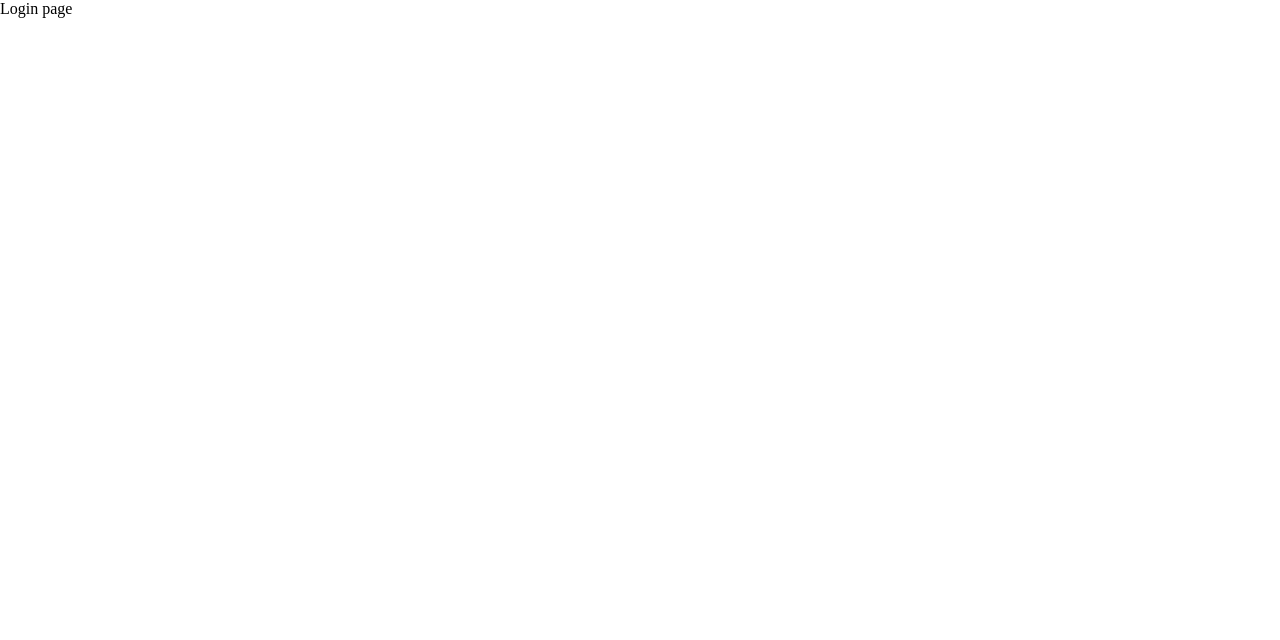
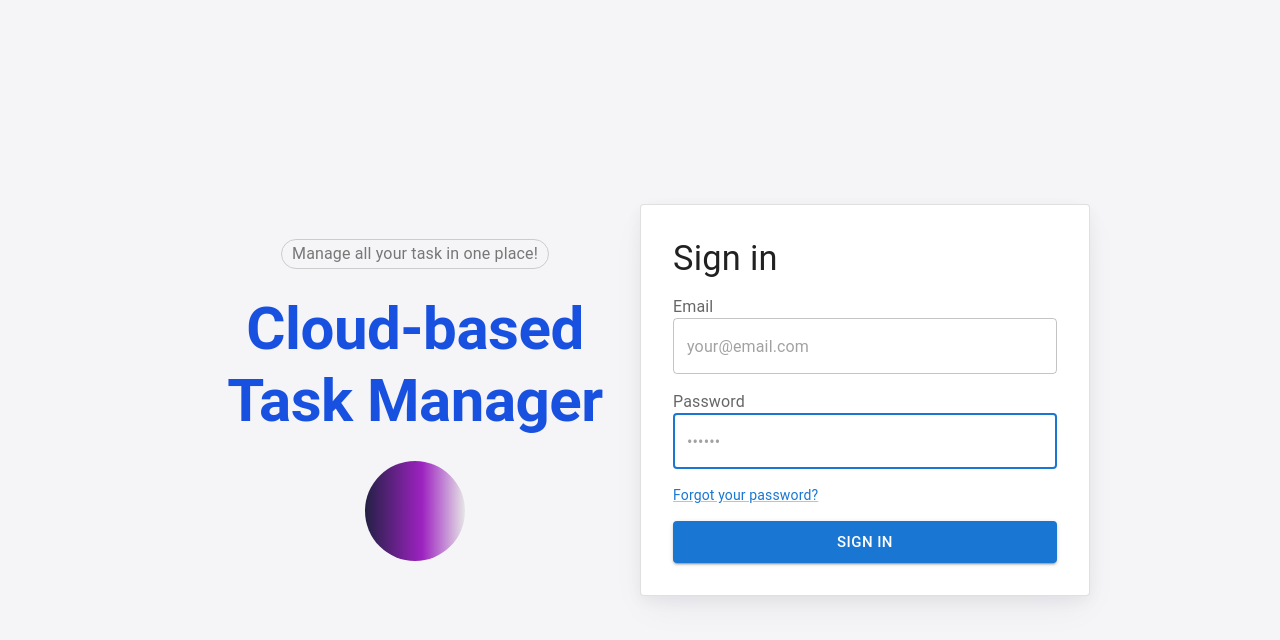
Before and after one commit to hac1yev/task-manager-app, a Next.js app: page /login in a window 1280 px wide. Shown: the top 640 px of the page. Built offline with nearby package versions, Linux system fonts and the light colour scheme; a web font is replaced by a local one.

Commit message:
login ui

```diff
--- a/app/(auth)/login/page.tsx
+++ b/app/(auth)/login/page.tsx
@@ -1,8 +1,7 @@
+import LoginWrapper from "@/components/Login/LoginWrapper";
 
 export default function Login() {
     return (
-      <div>
-        Login page
-      </div>
+      <LoginWrapper />
     );
   };
--- /dev/null
+++ b/components/Login/Login.css
@@ -0,0 +1,14 @@
+.login-round {
+    width: 100px;
+    height: 100px;
+    border-radius: 50%;
+    background: rgb(4,1,42);
+    background: linear-gradient(90deg, rgba(4,1,42,0.8688725490196079) 0%, rgba(157,34,193,1) 57%, rgba(230,230,230,1) 100%);
+}
+
+.login-manage {
+    color: #777;
+    border: 1px solid #ccc;
+    border-radius: 20px;
+    padding: 2px 10px;
+}
--- /dev/null
+++ b/components/Login/LoginContent.tsx
@@ -0,0 +1,20 @@
+import * as React from 'react';
+import Box from '@mui/material/Box';
+import Stack from '@mui/material/Stack';
+import Typography from '@mui/material/Typography';
+
+export default function LoginContent() {
+  return (
+    <Stack
+      sx={{ flexDirection: 'column', alignItems: 'center', alignSelf: 'center', gap: 3, maxWidth: 450 }}
+    >
+      <Typography className="flex-center login-manage">
+        Manage all your task in one place!
+      </Typography>
+      <Typography variant="h2" sx={{ textAlign: 'center', color: '#1851DF', fontWeight: 700 }}>
+        Cloud-based Task Manager
+      </Typography>
+      <Box className="login-round"></Box>
+    </Stack>
+  );
+}
--- /dev/null
+++ b/components/Login/LoginWrapper.tsx
@@ -0,0 +1,159 @@
+"use client";
+
+import * as React from 'react';
+import Box from '@mui/material/Box';
+import Button from '@mui/material/Button';
+import MuiCard from '@mui/material/Card';
+import FormLabel from '@mui/material/FormLabel';
+import FormControl from '@mui/material/FormControl';
+import Link from '@mui/material/Link';
+import TextField from '@mui/material/TextField';
+import Typography from '@mui/material/Typography';
+import { styled } from '@mui/material/styles';
+import Grid from '@mui/material/Grid2';
+import LoginContent from './LoginContent';
+import './Login.css';
+
+const Card = styled(MuiCard)(({ theme }) => ({
+  display: 'flex',
+  flexDirection: 'column',
+  alignSelf: 'center',
+  width: '100%',
+  padding: theme.spacing(4),
+  gap: theme.spacing(2),
+  boxShadow:
+    'hsla(220, 30%, 5%, 0.05) 0px 5px 15px 0px, hsla(220, 25%, 10%, 0.05) 0px 15px 35px -5px',
+  [theme.breakpoints.up('sm')]: {
+    width: '450px',
+  },
+  ...theme.applyStyles('dark', {
+    boxShadow:
+      'hsla(220, 30%, 5%, 0.5) 0px 5px 15px 0px, hsla(220, 25%, 10%, 0.08) 0px 15px 35px -5px',
+  }),
+}));
+
+export default function LoginWrapper() {
+  const [emailError, setEmailError] = React.useState(false);
+  const [emailErrorMessage, setEmailErrorMessage] = React.useState('');
+  const [passwordError, setPasswordError] = React.useState(false);
+  const [passwordErrorMessage, setPasswordErrorMessage] = React.useState('');
+  const [open, setOpen] = React.useState(false);
+
+  const handleClickOpen = () => {
+    setOpen(true);
+  };
+
+  const handleClose = () => {
+    setOpen(false);
+  };
+
+  const handleSubmit = (event: React.FormEvent<HTMLFormElement>) => {
+    event.preventDefault();
+    const data = new FormData(event.currentTarget);
+    console.log({
+      email: data.get('email'),
+      password: data.get('password'),
+    });
+  };
+
+  const validateInputs = () => {
+    const email = document.getElementById('email') as HTMLInputElement;
+    const password = document.getElementById('password') as HTMLInputElement;
+
+    let isValid = true;
+
+    if (!email.value || !/\S+@\S+\.\S+/.test(email.value)) {
+      setEmailError(true);
+      setEmailErrorMessage('Please enter a valid email address.');
+      isValid = false;
+    } else {
+      setEmailError(false);
+      setEmailErrorMessage('');
+    }
+
+    if (!password.value || password.value.length < 6) {
+      setPasswordError(true);
+      setPasswordErrorMessage('Password must be at least 6 characters long.');
+      isValid = false;
+    } else {
+      setPasswordError(false);
+      setPasswordErrorMessage('');
+    }
+
+    return isValid;
+  };
+
+  return (
+    <Grid container className="flex-center" sx={{ height: '100vh' ,width: '100%', background: '#F5F4F7' }}>
+        <Grid size={{ sm: 6 }} sx={{ display: 'flex', justifyContent: 'flex-end' }}>
+            <LoginContent />
+        </Grid>
+        <Grid size={{ sm: 6 }}>
+        <Card variant="outlined">
+        <Typography
+            component="h1"
+            variant="h4"
+            sx={{ width: '100%', fontSize: 'clamp(2rem, 10vw, 2.15rem)' }}
+        >
+            Sign in
+        </Typography>
+        <Box
+            component="form"
+            onSubmit={handleSubmit}
+            noValidate
+            sx={{ display: 'flex', flexDirection: 'column', width: '100%', gap: 2 }}
+        >
+            <FormControl>
+            <FormLabel htmlFor="email">Email</FormLabel>
+            <TextField
+                error={emailError}
+                helperText={emailErrorMessage}
+                id="email"
+                type="email"
+                name="email"
+                placeholder="your@email.com"
+                autoComplete="email"
+                autoFocus
+                required
+                fullWidth
+                variant="outlined"
+                color={emailError ? 'error' : 'primary'}
+                sx={{ ariaLabel: 'email' }}
+            />
+            </FormControl>
+            <FormControl>
+            <Box sx={{ display: 'flex', justifyContent: 'space-between' }}>
+                <FormLabel htmlFor="password">Password</FormLabel>
+            </Box>
+            <TextField
+                error={passwordError}
+                helperText={passwordErrorMessage}
+                name="password"
+                placeholder="••••••"
+                type="password"
+                id="password"
+                autoComplete="current-password"
+                autoFocus
+                required
+                fullWidth
+                variant="outlined"
+                color={passwordError ? 'error' : 'primary'}
+            />
+            </FormControl>
+            <Link
+                component="button"
+                onClick={handleClickOpen}
+                variant="body2"
+                sx={{ alignSelf: 'baseline' }}
+                >
+                Forgot your password?
+                </Link>
+            <Button type="submit" size='large' fullWidth variant="contained" onClick={validateInputs}>
+             Sign in
+            </Button>
+        </Box>
+        </Card>
+        </Grid>
+    </Grid>
+  );
+}
```
Also changed, not shown: components/Home/HomeWrapper.tsx (line endings or trailing spaces).
